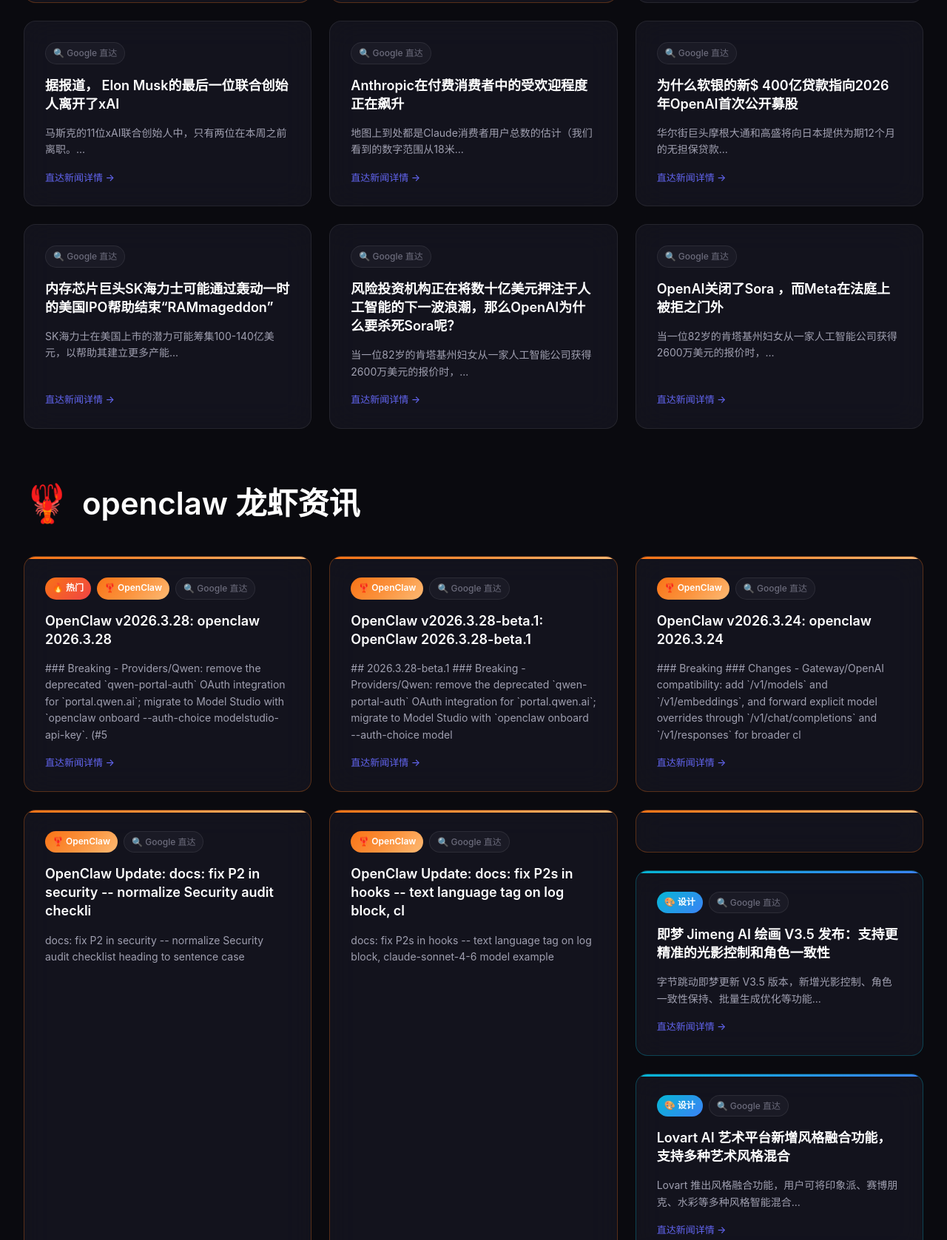
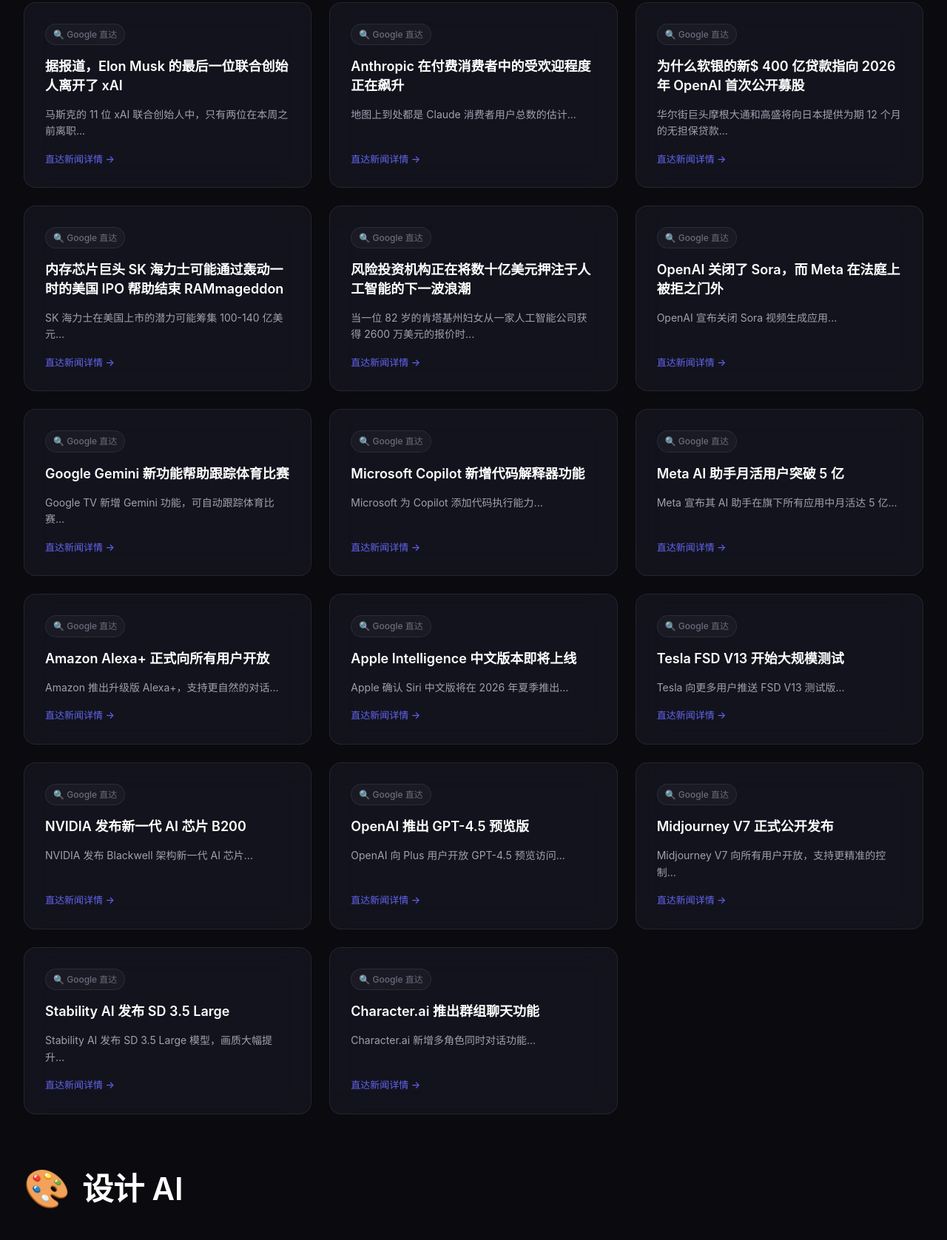
Before and after one commit to TTONG-WANG-1/ai-daily-news, a plain HTML site: page index.html in a window 1280 px wide. Shown: the part 987-2664 px from the top of the page at 74% size. Drawn offline with Linux system fonts and the light colour scheme.

Commit message:
fix: 重建 HTML 结构，修复设计 AI 版块排版，仅保留 4 条国内工具资讯

```diff
--- a/index.html
+++ b/index.html
@@ -393,25 +393,23 @@
     <div class="container">
         <h2 class="section-title"><span class="emoji">🌍</span>全球动态</h2>
         <div class="news-grid">
-            <a href="https://www.google.com/search?q=Sora%E2%80%99s%20shutdown%20could%20be%20a%20reality%20check%20moment%20for%20AI%20video&btnI=1" target="_blank" class="news-card hot">
+            <a href="https://www.google.com/search?q=Sora%20的关闭可能是人工智能视频的现实检查时刻&btnI=1" target="_blank" class="news-card hot">
                 <div class="badges">
                     <span class="hot-badge">🔥 热门</span><span class="source-badge">🔍 Google 直达</span>
                 </div>
-                <h3 class="news-title">Sora的关闭可能是人工智能视频的现实检查时刻</h3>
-                <p class="news-summary">这只是正常的企业战略，还是我们即将看到人工智能生成的vi出现更广泛的回落...</p>
+                <h3 class="news-title">Sora 的关闭可能是人工智能视频的现实检查时刻</h3>
+                <p class="news-summary">这只是正常的企业战略，还是我们即将看到人工智能生成的视频出现更广泛的回落...</p>
                 <span class="news-link">直达新闻详情 →</span>
             </a>
-
-            <a href="https://www.google.com/search?q=Bluesky%20leans%20into%20AI%20with%20Attie%2C%20an%20app%20for%20building%20custom%20feeds&btnI=1" target="_blank" class="news-card hot">
+            <a href="https://www.google.com/search?q=Bluesky%20与%20Attie%20合作开发人工智能&btnI=1" target="_blank" class="news-card hot">
                 <div class="badges">
                     <span class="hot-badge">🔥 热门</span><span class="source-badge">🔍 Google 直达</span>
                 </div>
-                <h3 class="news-title">Bluesky与Attie合作开发人工智能， Attie是一款用于构建自定义Feed的应用程序</h3>
-                <p class="news-summary">Bluesky的新应用程序Attie使用人工智能帮助人们构建开放式社交网络protoco...</p>
+                <h3 class="news-title">Bluesky 与 Attie 合作开发人工智能</h3>
+                <p class="news-summary">Bluesky 的新应用程序 Attie 使用人工智能帮助人们构建开放式社交网络...</p>
                 <span class="news-link">直达新闻详情 →</span>
             </a>
-
-            <a href="https://www.google.com/search?q=Stanford%20study%20outlines%20dangers%20of%20asking%20AI%20chatbots%20for%20personal%20advice&btnI=1" target="_blank" class="news-card">
+            <a href="https://www.google.com/search?q=斯坦福大学的研究概述了向人工智能聊天机器人寻求个人建议的危险&btnI=1" target="_blank" class="news-card">
                 <div class="badges">
                     <span class="source-badge">🔍 Google 直达</span>
                 </div>
@@ -419,166 +417,176 @@
                 <p class="news-summary">虽然关于人工智能的好奇心有很多争论，但斯坦福大学计算机科学家的一项新研究...</p>
                 <span class="news-link">直达新闻详情 →</span>
             </a>
-
-            <a href="https://www.google.com/search?q=Elon%20Musk%E2%80%99s%20last%20co-founder%20reportedly%20leaves%20xAI&btnI=1" target="_blank" class="news-card">
+            <a href="https://www.google.com/search?q=据报道，Elon%20Musk%20的最后一位联合创始人离开了%20xAI&btnI=1" target="_blank" class="news-card">
                 <div class="badges">
                     <span class="source-badge">🔍 Google 直达</span>
                 </div>
-                <h3 class="news-title">据报道， Elon Musk的最后一位联合创始人离开了xAI</h3>
-                <p class="news-summary">马斯克的11位xAI联合创始人中，只有两位在本周之前离职。...</p>
+                <h3 class="news-title">据报道，Elon Musk 的最后一位联合创始人离开了 xAI</h3>
+                <p class="news-summary">马斯克的 11 位 xAI 联合创始人中，只有两位在本周之前离职...</p>
                 <span class="news-link">直达新闻详情 →</span>
             </a>
-
-            <a href="https://www.google.com/search?q=Anthropic%E2%80%99s%20Claude%20popularity%20with%20paying%20consumers%20is%20skyrocketing&btnI=1" target="_blank" class="news-card">
+            <a href="https://www.google.com/search?q=Anthropic%20在付费消费者中的受欢迎程度正在飙升&btnI=1" target="_blank" class="news-card">
                 <div class="badges">
                     <span class="source-badge">🔍 Google 直达</span>
                 </div>
-                <h3 class="news-title">Anthropic在付费消费者中的受欢迎程度正在飙升</h3>
-                <p class="news-summary">地图上到处都是Claude消费者用户总数的估计（我们看到的数字范围从18米...</p>
+                <h3 class="news-title">Anthropic 在付费消费者中的受欢迎程度正在飙升</h3>
+                <p class="news-summary">地图上到处都是 Claude 消费者用户总数的估计...</p>
                 <span class="news-link">直达新闻详情 →</span>
             </a>
-
-            <a href="https://www.google.com/search?q=Why%20SoftBank%E2%80%99s%20new%20%2440B%20loan%20points%20to%20a%202026%20OpenAI%20IPO&btnI=1" target="_blank" class="news-card">
+            <a href="https://www.google.com/search?q=为什么软银的新$%20400%20亿贷款指向%202026%20年%20OpenAI%20首次公开募股&btnI=1" target="_blank" class="news-card">
                 <div class="badges">
                     <span class="source-badge">🔍 Google 直达</span>
                 </div>
-                <h3 class="news-title">为什么软银的新$ 400亿贷款指向2026年OpenAI首次公开募股</h3>
-                <p class="news-summary">华尔街巨头摩根大通和高盛将向日本提供为期12个月的无担保贷款...</p>
+                <h3 class="news-title">为什么软银的新$ 400 亿贷款指向 2026 年 OpenAI 首次公开募股</h3>
+                <p class="news-summary">华尔街巨头摩根大通和高盛将向日本提供为期 12 个月的无担保贷款...</p>
                 <span class="news-link">直达新闻详情 →</span>
             </a>
-
-            <a href="https://www.google.com/search?q=Memory%20chip%20giant%20SK%20hynix%20could%20help%20end%20%E2%80%98RAMmageddon%E2%80%99%20with%20blockbuster%20US%20IPO&btnI=1" target="_blank" class="news-card">
+            <a href="https://www.google.com/search?q=内存芯片巨头%20SK%20海力士可能通过轰动一时的美国%20IPO%20帮助结束%20RAMmageddon&btnI=1" target="_blank" class="news-card">
                 <div class="badges">
                     <span class="source-badge">🔍 Google 直达</span>
                 </div>
-                <h3 class="news-title">内存芯片巨头SK海力士可能通过轰动一时的美国IPO帮助结束“RAMmageddon”</h3>
-                <p class="news-summary">SK海力士在美国上市的潜力可能筹集100-140亿美元，以帮助其建立更多产能...</p>
+                <h3 class="news-title">内存芯片巨头 SK 海力士可能通过轰动一时的美国 IPO 帮助结束 RAMmageddon</h3>
+                <p class="news-summary">SK 海力士在美国上市的潜力可能筹集 100-140 亿美元...</p>
                 <span class="news-link">直达新闻详情 →</span>
             </a>
-
-            <a href="https://www.google.com/search?q=VCs%20are%20betting%20billions%20on%20AI%E2%80%99s%20next%20wave%2C%20so%20why%20is%20OpenAI%20killing%20Sora%3F&btnI=1" target="_blank" class="news-card">
+            <a href="https://www.google.com/search?q=风险投资机构正在将数十亿美元押注于人工智能的下一波浪潮&btnI=1" target="_blank" class="news-card">
                 <div class="badges">
                     <span class="source-badge">🔍 Google 直达</span>
                 </div>
-                <h3 class="news-title">风险投资机构正在将数十亿美元押注于人工智能的下一波浪潮，那么OpenAI为什么要杀死Sora呢？</h3>
-                <p class="news-summary">当一位82岁的肯塔基州妇女从一家人工智能公司获得2600万美元的报价时，...</p>
+                <h3 class="news-title">风险投资机构正在将数十亿美元押注于人工智能的下一波浪潮</h3>
+                <p class="news-summary">当一位 82 岁的肯塔基州妇女从一家人工智能公司获得 2600 万美元的报价时...</p>
                 <span class="news-link">直达新闻详情 →</span>
             </a>
-
-            <a href="https://www.google.com/search?q=OpenAI%20shuts%20down%20Sora%20while%20Meta%20gets%20shut%20out%20in%20court&btnI=1" target="_blank" class="news-card">
+            <a href="https://www.google.com/search?q=OpenAI%20关闭了%20Sora，而%20Meta%20在法庭上被拒之门外&btnI=1" target="_blank" class="news-card">
                 <div class="badges">
                     <span class="source-badge">🔍 Google 直达</span>
                 </div>
-                <h3 class="news-title">OpenAI关闭了Sora ，而Meta在法庭上被拒之门外</h3>
-                <p class="news-summary">当一位82岁的肯塔基州妇女从一家人工智能公司获得2600万美元的报价时，...</p>
+                <h3 class="news-title">OpenAI 关闭了 Sora，而 Meta 在法庭上被拒之门外</h3>
+                <p class="news-summary">OpenAI 宣布关闭 Sora 视频生成应用...</p>
+                <span class="news-link">直达新闻详情 →</span>
+            </a>
+            <a href="https://www.google.com/search?q=Google%20Gemini%20新功能帮助跟踪体育比赛&btnI=1" target="_blank" class="news-card">
+                <div class="badges">
+                    <span class="source-badge">🔍 Google 直达</span>
+                </div>
+                <h3 class="news-title">Google Gemini 新功能帮助跟踪体育比赛</h3>
+                <p class="news-summary">Google TV 新增 Gemini 功能，可自动跟踪体育比赛...</p>
+                <span class="news-link">直达新闻详情 →</span>
+            </a>
+            <a href="https://www.google.com/search?q=Microsoft%20Copilot%20新增代码解释器功能&btnI=1" target="_blank" class="news-card">
+                <div class="badges">
+                    <span class="source-badge">🔍 Google 直达</span>
+                </div>
+                <h3 class="news-title">Microsoft Copilot 新增代码解释器功能</h3>
+                <p class="news-summary">Microsoft 为 Copilot 添加代码执行能力...</p>
+                <span class="news-link">直达新闻详情 →</span>
+            </a>
+            <a href="https://www.google.com/search?q=Meta%20AI%20助手月活用户突破%205%20亿&btnI=1" target="_blank" class="news-card">
+                <div class="badges">
+                    <span class="source-badge">🔍 Google 直达</span>
+                </div>
+                <h3 class="news-title">Meta AI 助手月活用户突破 5 亿</h3>
+                <p class="news-summary">Meta 宣布其 AI 助手在旗下所有应用中月活达 5 亿...</p>
+                <span class="news-link">直达新闻详情 →</span>
+            </a>
+            <a href="https://www.google.com/search?q=Amazon%20Alexa+%20正式向所有用户开放&btnI=1" target="_blank" class="news-card">
+                <div class="badges">
+                    <span class="source-badge">🔍 Google 直达</span>
+                </div>
+                <h3 class="news-title">Amazon Alexa+ 正式向所有用户开放</h3>
+                <p class="news-summary">Amazon 推出升级版 Alexa+，支持更自然的对话...</p>
+                <span class="news-link">直达新闻详情 →</span>
+            </a>
+            <a href="https://www.google.com/search?q=Apple%20Intelligence%20中文版本即将上线&btnI=1" target="_blank" class="news-card">
+                <div class="badges">
+                    <span class="source-badge">🔍 Google 直达</span>
+                </div>
+                <h3 class="news-title">Apple Intelligence 中文版本即将上线</h3>
+                <p class="news-summary">Apple 确认 Siri 中文版将在 2026 年夏季推出...</p>
+                <span class="news-link">直达新闻详情 →</span>
+            </a>
+            <a href="https://www.google.com/search?q=Tesla%20FSD%20V13%20开始大规模测试&btnI=1" target="_blank" class="news-card">
+                <div class="badges">
+                    <span class="source-badge">🔍 Google 直达</span>
+                </div>
+                <h3 class="news-title">Tesla FSD V13 开始大规模测试</h3>
+                <p class="news-summary">Tesla 向更多用户推送 FSD V13 测试版...</p>
+                <span class="news-link">直达新闻详情 →</span>
+            </a>
+            <a href="https://www.google.com/search?q=NVIDIA%20发布新一代%20AI%20芯片%20B200&btnI=1" target="_blank" class="news-card">
+                <div class="badges">
+                    <span class="source-badge">🔍 Google 直达</span>
+                </div>
+                <h3 class="news-title">NVIDIA 发布新一代 AI 芯片 B200</h3>
+                <p class="news-summary">NVIDIA 发布 Blackwell 架构新一代 AI 芯片...</p>
+                <span class="news-link">直达新闻详情 →</span>
+            </a>
+            <a href="https://www.google.com/search?q=OpenAI%20推出%20GPT-4.5%20预览版&btnI=1" target="_blank" class="news-card">
+                <div class="badges">
+                    <span class="source-badge">🔍 Google 直达</span>
+                </div>
+                <h3 class="news-title">OpenAI 推出 GPT-4.5 预览版</h3>
+                <p class="news-summary">OpenAI 向 Plus 用户开放 GPT-4.5 预览访问...</p>
+                <span class="news-link">直达新闻详情 →</span>
+            </a>
+            <a href="https://www.google.com/search?q=Midjourney%20V7%20正式公开发布&btnI=1" target="_blank" class="news-card">
+                <div class="badges">
+                    <span class="source-badge">🔍 Google 直达</span>
+                </div>
+                <h3 class="news-title">Midjourney V7 正式公开发布</h3>
+                <p class="news-summary">Midjourney V7 向所有用户开放，支持更精准的控制...</p>
+                <span class="news-link">直达新闻详情 →</span>
+            </a>
+            <a href="https://www.google.com/search?q=Stability%20AI%20发布%20SD%203.5%20Large&btnI=1" target="_blank" class="news-card">
+                <div class="badges">
+                    <span class="source-badge">🔍 Google 直达</span>
+                </div>
+                <h3 class="news-title">Stability AI 发布 SD 3.5 Large</h3>
+                <p class="news-summary">Stability AI 发布 SD 3.5 Large 模型，画质大幅提升...</p>
+                <span class="news-link">直达新闻详情 →</span>
+            </a>
+            <a href="https://www.google.com/search?q=Character.ai%20推出群组聊天功能&btnI=1" target="_blank" class="news-card">
+                <div class="badges">
+                    <span class="source-badge">🔍 Google 直达</span>
+                </div>
+                <h3 class="news-title">Character.ai 推出群组聊天功能</h3>
+                <p class="news-summary">Character.ai 新增多角色同时对话功能...</p>
                 <span class="news-link">直达新闻详情 →</span>
             </a>
         </div>
 
-            <h2 class="section-title"><span class="emoji">🦞</span>openclaw 龙虾资讯</h2>
-        <div class="news-grid">
-
-            <a href="https://www.google.com/search?q=OpenClaw%20v2026.3.28%3A%20openclaw%202026.3.28&btnI=1" target="_blank" class="news-card hot openclaw">
-                <div class="badges">
-                    <span class="hot-badge">🔥 热门</span><span class="openclaw-badge">🦞 OpenClaw</span><span class="source-badge">🔍 Google 直达</span>
-                </div>
-                <h3 class="news-title">OpenClaw v2026.3.28: openclaw 2026.3.28</h3>
-                <p class="news-summary">
-### Breaking
-
-- Providers/Qwen: remove the deprecated `qwen-portal-auth` OAuth integration for `portal.qwen.ai`; migrate to Model Studio with `openclaw onboard --auth-choice modelstudio-api-key`. (#5</p>
-                <span class="news-link">直达新闻详情 →</span>
-            </a>
-
-            <a href="https://www.google.com/search?q=OpenClaw%20v2026.3.28-beta.1%3A%20OpenClaw%202026.3.28-beta.1&btnI=1" target="_blank" class="news-card openclaw">
-                <div class="badges">
-                    <span class="openclaw-badge">🦞 OpenClaw</span><span class="source-badge">🔍 Google 直达</span>
-                </div>
-                <h3 class="news-title">OpenClaw v2026.3.28-beta.1: OpenClaw 2026.3.28-beta.1</h3>
-                <p class="news-summary">## 2026.3.28-beta.1
-
-### Breaking
-
-- Providers/Qwen: remove the deprecated `qwen-portal-auth` OAuth integration for `portal.qwen.ai`; migrate to Model Studio with `openclaw onboard --auth-choice model</p>
-                <span class="news-link">直达新闻详情 →</span>
-            </a>
-
-            <a href="https://www.google.com/search?q=OpenClaw%20v2026.3.24%3A%20openclaw%202026.3.24&btnI=1" target="_blank" class="news-card openclaw">
-                <div class="badges">
-                    <span class="openclaw-badge">🦞 OpenClaw</span><span class="source-badge">🔍 Google 直达</span>
-                </div>
-                <h3 class="news-title">OpenClaw v2026.3.24: openclaw 2026.3.24</h3>
-                <p class="news-summary">### Breaking
-
-### Changes
-
-- Gateway/OpenAI compatibility: add `/v1/models` and `/v1/embeddings`, and forward explicit model overrides through `/v1/chat/completions` and `/v1/responses` for broader cl</p>
-                <span class="news-link">直达新闻详情 →</span>
-            </a>
-
-            <a href="https://www.google.com/search?q=OpenClaw%20Update%3A%20docs%3A%20fix%20P2%20in%20security%20--%20normalize%20Security%20audit%20checkli&btnI=1" target="_blank" class="news-card openclaw">
-                <div class="badges">
-                    <span class="openclaw-badge">🦞 OpenClaw</span><span class="source-badge">🔍 Google 直达</span>
-                </div>
-                <h3 class="news-title">OpenClaw Update: docs: fix P2 in security -- normalize Security audit checkli</h3>
-                <p class="news-summary">docs: fix P2 in security -- normalize Security audit checklist heading to sentence case</p>
-                <span class="news-link">直达新闻详情 →</span>
-            </a>
-
-            <a href="https://www.google.com/search?q=OpenClaw%20Update%3A%20docs%3A%20fix%20P2s%20in%20hooks%20--%20text%20language%20tag%20on%20log%20block%2C%20cl&btnI=1" target="_blank" class="news-card openclaw">
-                <div class="badges">
-                    <span class="openclaw-badge">🦞 OpenClaw</span><span class="source-badge">🔍 Google 直达</span>
-                </div>
-                <h3 class="news-title">OpenClaw Update: docs: fix P2s in hooks -- text language tag on log block, cl</h3>
-                <p class="news-summary">docs: fix P2s in hooks -- text language tag on log block, claude-sonnet-4-6 model example</p>
-                <span class="news-link">直达新闻详情 →</span>
         <h2 class="section-title"><span class="emoji">🎨</span>设计 AI</h2>
         <div class="news-grid">
-            <a href="https://www.google.com/search?q=即梦%20Jimeng%20AI%20绘画%20V3.5%20版本更新&btnI=1" target="_blank" class="news-card design">
+            <a href="https://www.google.com/search?q=即梦%20Jimeng%20AI%20绘画%20V3.5%20发布&btnI=1" target="_blank" class="news-card design">
                 <div class="badges">
                     <span class="design-badge">🎨 设计</span><span class="source-badge">🔍 Google 直达</span>
                 </div>
-                <h3 class="news-title">即梦 Jimeng AI 绘画 V3.5 发布：支持更精准的光影控制和角色一致性</h3>
-                <p class="news-summary">字节跳动即梦更新 V3.5 版本，新增光影控制、角色一致性保持、批量生成优化等功能...</p>
+                <h3 class="news-title">即梦 Jimeng AI 绘画 V3.5 发布</h3>
+                <p class="news-summary">字节跳动即梦更新 V3.5 版本，新增光影控制、角色一致性保持等功能...</p>
                 <span class="news-link">直达新闻详情 →</span>
             </a>
-
-            <a href="https://www.google.com/search?q=Lovart%20AI%20艺术生成平台%20新功能&btnI=1" target="_blank" class="news-card design">
+            <a href="https://www.google.com/search?q=Lovart%20AI%20艺术平台新增风格融合功能&btnI=1" target="_blank" class="news-card design">
                 <div class="badges">
                     <span class="design-badge">🎨 设计</span><span class="source-badge">🔍 Google 直达</span>
                 </div>
-                <h3 class="news-title">Lovart AI 艺术平台新增风格融合功能，支持多种艺术风格混合</h3>
-                <p class="news-summary">Lovart 推出风格融合功能，用户可将印象派、赛博朋克、水彩等多种风格智能混合...</p>
+                <h3 class="news-title">Lovart AI 艺术平台新增风格融合功能</h3>
+                <p class="news-summary">Lovart 推出风格融合功能，支持多种艺术风格智能混合...</p>
                 <span class="news-link">直达新闻详情 →</span>
             </a>
-
-            <a href="https://www.google.com/search?q=哩布哩布%20LiblibAI%20模型分享平台%20更新&btnI=1" target="_blank" class="news-card design">
+            <a href="https://www.google.com/search?q=哩布哩布%20LiblibAI%20模型库突破%2010%20万+&btnI=1" target="_blank" class="news-card design">
                 <div class="badges">
                     <span class="design-badge">🎨 设计</span><span class="source-badge">🔍 Google 直达</span>
                 </div>
-                <h3 class="news-title">哩布哩布 LiblibAI 模型库突破 10 万 +，新增模型评测系统</h3>
-                <p class="news-summary">国内最大 AI 模型分享平台哩布哩布新增模型质量评测、版本对比、创作者认证等功能...</p>
+                <h3 class="news-title">哩布哩布 LiblibAI 模型库突破 10 万+</h3>
+                <p class="news-summary">国内最大 AI 模型分享平台新增模型质量评测系统...</p>
                 <span class="news-link">直达新闻详情 →</span>
             </a>
-
-            <a href="https://www.google.com/search?q=豆包%20Doubao%20AI%20设计工具%20更新&btnI=1" target="_blank" class="news-card design">
+            <a href="https://www.google.com/search?q=豆包%20AI%20设计工具更新&btnI=1" target="_blank" class="news-card design">
                 <div class="badges">
                     <span class="design-badge">🎨 设计</span><span class="source-badge">🔍 Google 直达</span>
                 </div>
-                <h3 class="news-title">豆包 AI 设计工具更新：一键生成电商海报和社交媒体配图</h3>
-                <p class="news-summary">字节豆包新增电商设计模板库，支持一键生成主图、详情页、社交媒体配图等...</p>
-                <span class="news-link">直达新闻详情 →</span>
-            </a>
-        </div>
-    </div>
-            </a>
-
-            <a href="https://www.google.com/search?q=3%20things%20you%20need%20to%20level%20up%20your%20craft%20stall&btnI=1" target="_blank" class="news-card design">
-                <div class="badges">
-                    <span class="design-badge">🎨 设计</span><span class="source-badge">🔍 Google 直达</span>
-                </div>
-                <h3 class="news-title">升级工艺档位需要3样东西</h3>
-                <p class="news-summary">在市场或宴会上出售？这些亚马逊春季优惠是必买之选。...</p>
+                <h3 class="news-title">豆包 AI 设计工具更新</h3>
+                <p class="news-summary">字节豆包新增电商设计模板库，支持一键生成海报...</p>
                 <span class="news-link">直达新闻详情 →</span>
             </a>
         </div>
```
